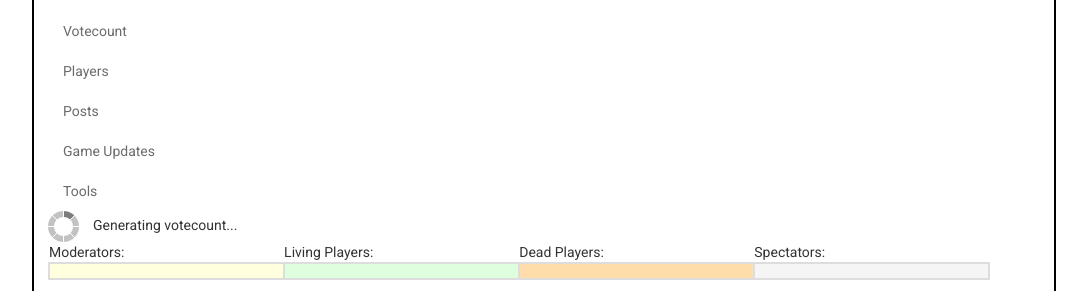
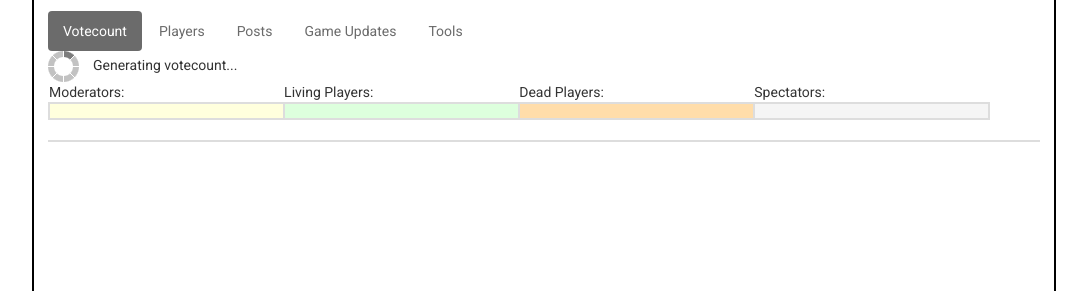
Before and after one commit to aletson/votefinder-web, a Django app: template votefinder/main/templates/game.html in a window 1280 px wide. Shown: the part 321-612 px from the top of the page, without its empty margins (96-1183 px from the left). Run offline with Django 3.2, Linux system fonts and the light colour scheme; the template is opened without the code that fills it, so the values that code supplies are empty; some libraries are stand-ins or nearby versions.

Commit message:
Update game.html

```diff
--- a/votefinder/main/templates/game.html
+++ b/votefinder/main/templates/game.html
@@ -207,7 +207,7 @@
     </table><p></p>
 
     <div id="tabs">
-        <ul class="nav">
+        <ul class="nav nav-pills">
             {% if moderator %}
                 <li class="single-tab active"><a href="#moderator">Moderator</a></li>{% endif %}
             <li class="single-tab{% if not moderator %} active{% endif %}"><a href="#votecount">Votecount</a></li>
```
